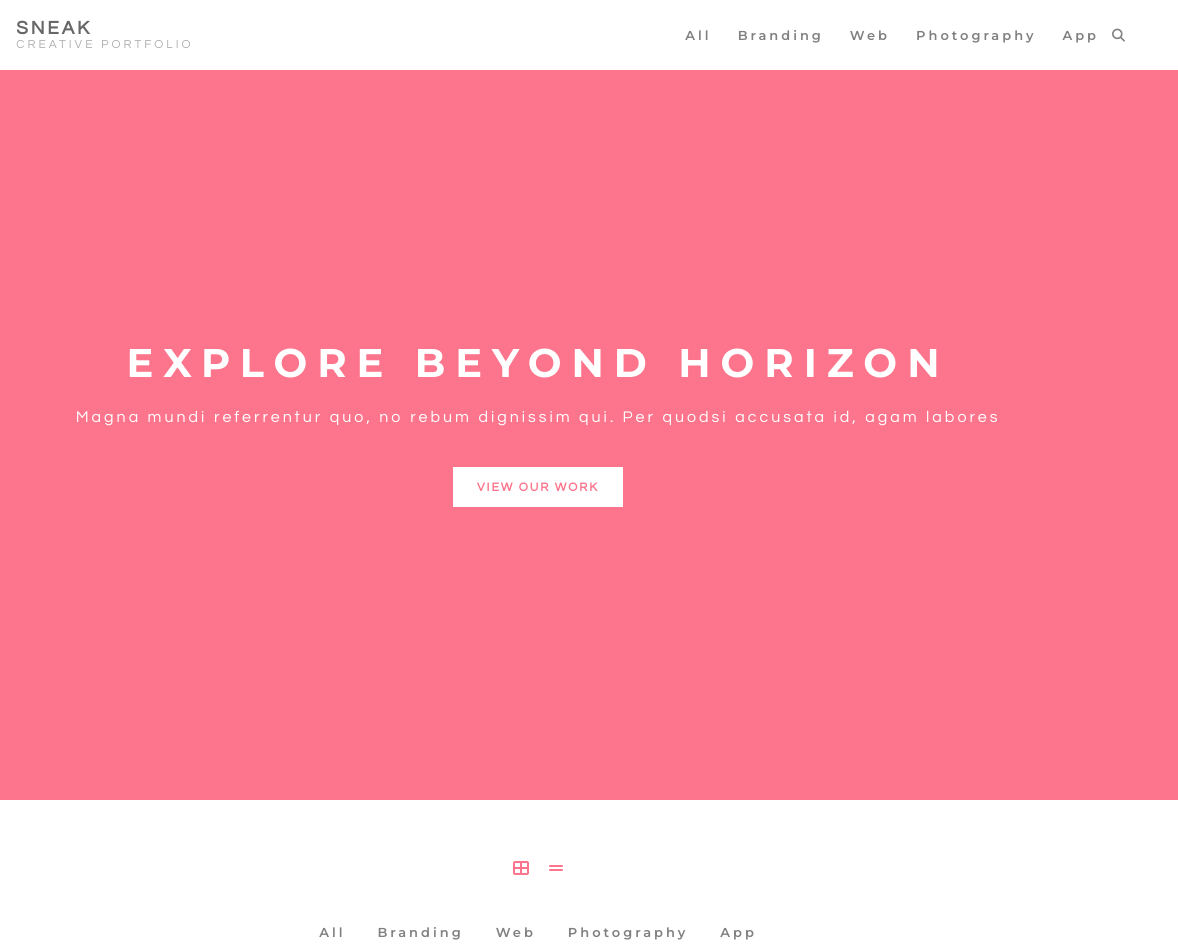
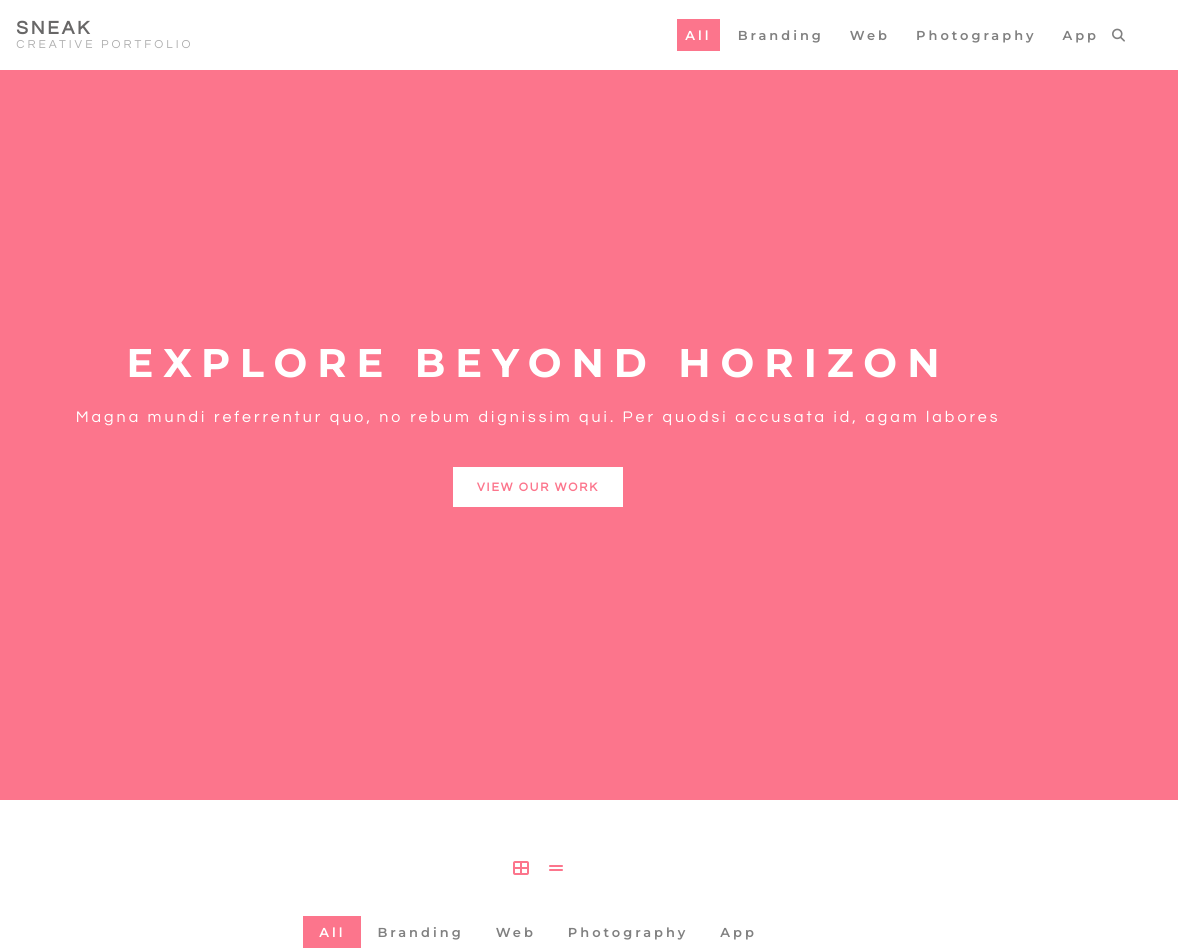
Before and after one commit to edgg72/Tita-Media-Assesment, a plain HTML site: page index.html in a window 1280 px wide. Shown: the top 952 px of the page, 102-1280 px from the left. Drawn offline with Linux system fonts and the light colour scheme; no server answers.

Commit message:
active class to buttons

```diff
--- a/_grid.scss
+++ b/_grid.scss
@@ -73,3 +73,8 @@
         color: white;
     }
 }
+
+.grid .gridNav li.lastActiveGrid {
+    background-color: rgb(252, 117, 140);
+    color: white;
+}
--- a/_nav.scss
+++ b/_nav.scss
@@ -21,7 +21,7 @@
         & li a{
             text-decoration: none;
             padding: .5rem;
-            color: inherit;
+            color: gray;
             display: block;
             margin: 0 5px;
             &:hover {
@@ -54,3 +54,8 @@
         }
     }
 }
+
+.navBar .navItems .lastActiveNav {
+    background-color: rgb(252, 117, 140);
+    color: white;
+}
--- a/app.js
+++ b/app.js
@@ -27,12 +27,8 @@ let retrieveData = () => {
 let gotData = (data) => {
     let info = data.val();
     let keys = Object.keys(info);
-
-
     let elements = document.getElementsByClassName('toInject');
     let srcs = [];
-    console.log(info['img1'].src)
-
     for (let i = 0; i < keys.length; i++) {
         document.getElementsByClassName('toInject')[i].src = info[`img${i + 1}`].src;
     }
--- a/index.html
+++ b/index.html
@@ -33,7 +33,7 @@
         </a>
         <ul class='navItems'>
             <li>
-                <a href="#">All</a>
+                <a class="lastActiveNav" href="#">All</a>
             </li>
             <li>
                 <a href="#">Branding</a>
@@ -65,7 +65,7 @@
             <i class="fas fa-grip-lines"></i>
         </div>
         <ul class="gridNav">
-            <li>All</li>
+            <li class='lastActiveGrid'>All</li>
             <li>Branding</li>
             <li>Web</li>
             <li>Photography</li>
--- a/styles.scss
+++ b/styles.scss
@@ -7,6 +7,7 @@
     padding: 0;
     box-sizing: border-box;
 }
+
 
 body {
     display: flex;
```
Also changed, not shown: styles.css.
